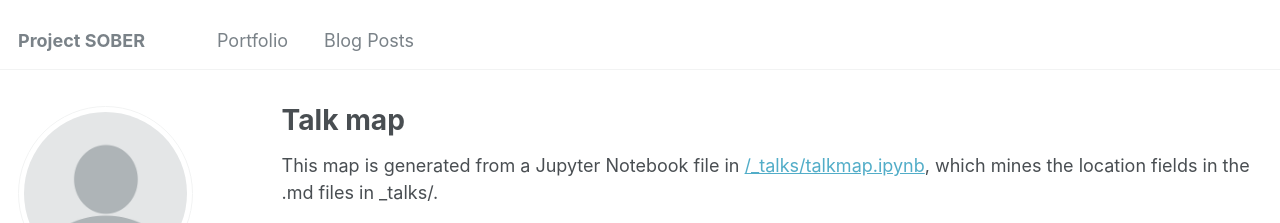
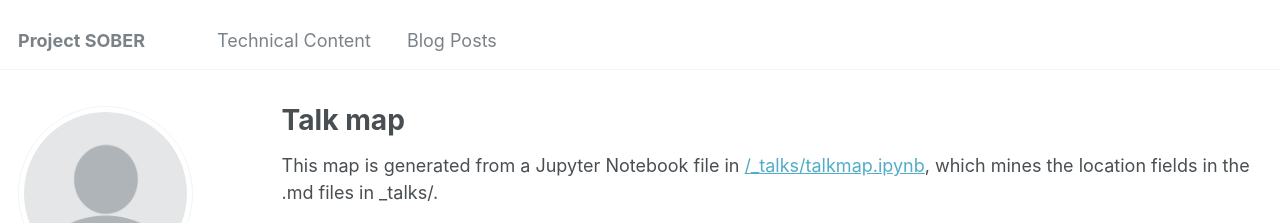
Before and after one commit to projectSOBER/projectSOBER.github.io, a Jekyll site: the page built from _pages/talkmap.html, in a window 1280 px wide. Shown: the top 223 px of the page. Built offline with Jekyll 4.4.1, drawn with Linux system fonts in a browser that asks for light colours; nearby versions of some CDN libraries.

Commit message:
Update navigation.yml

```diff
--- a/_data/navigation.yml
+++ b/_data/navigation.yml
@@ -14,7 +14,7 @@ main:
  # - title: "Teaching"
     #url: /teaching/
 
-  - title: "Portfolio"
+  - title: "Technical Content"
     url: /portfolio/
 
   - title: "Blog Posts"
```
